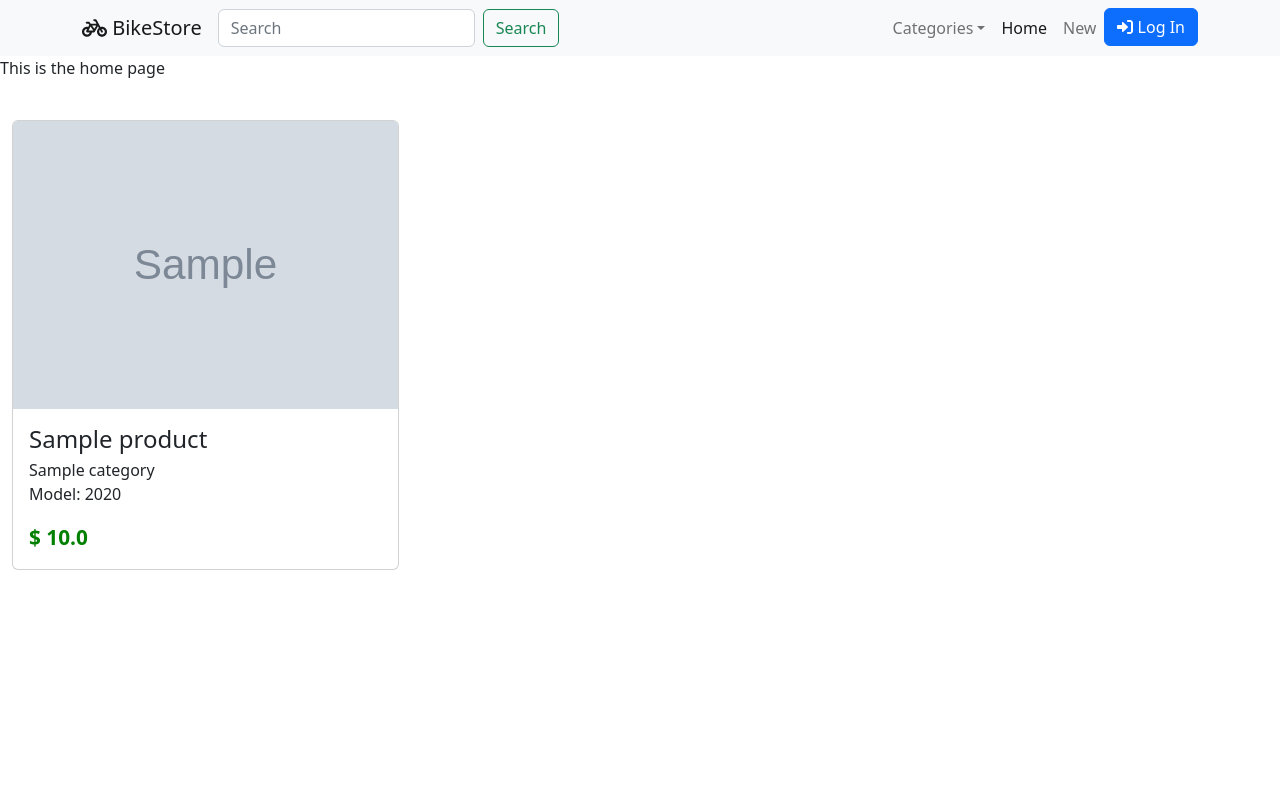
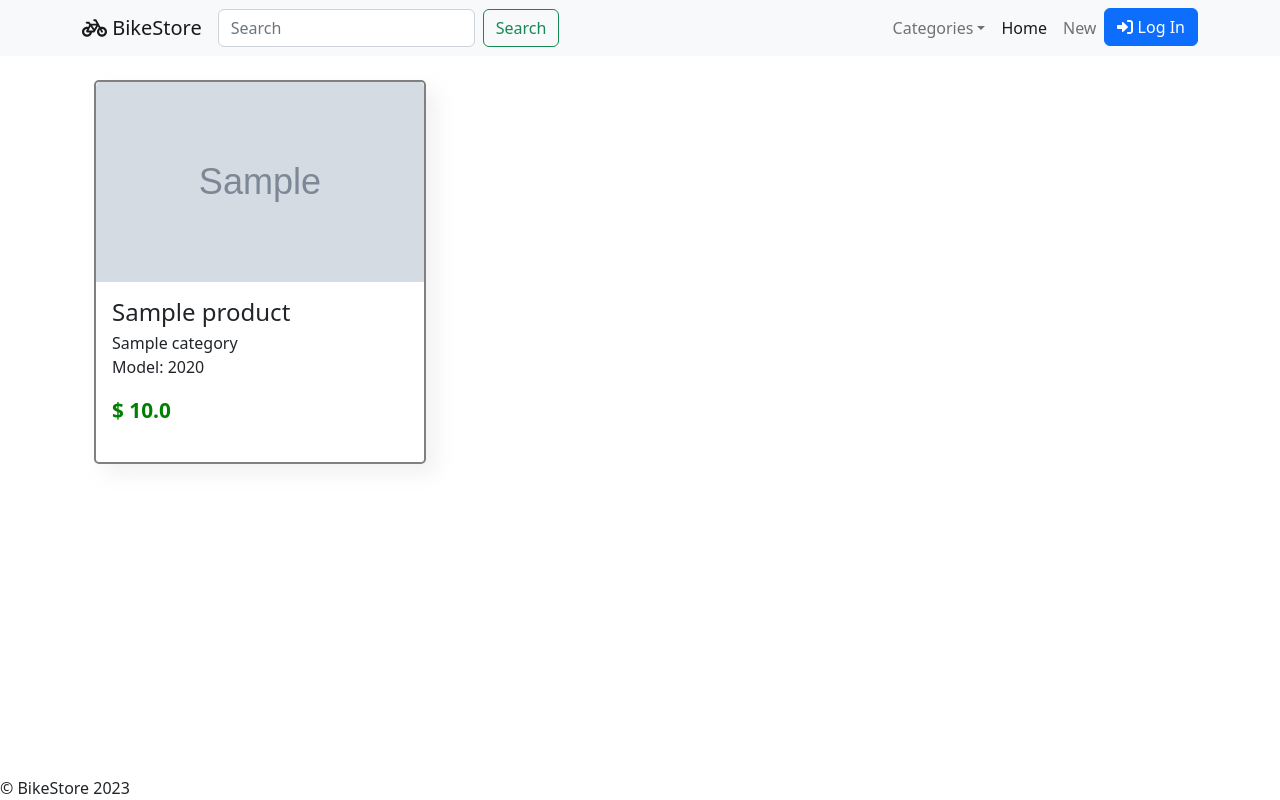
Before and after one commit to AugustP748/BikeStoreDjango, a Django app: page / in a window 1280 px wide. Run offline with Django 4.2, Linux system fonts and the light colour scheme; tables that the repository leaves empty hold one stand-in row (values such as "Sample post"); grey boxes marked "Sample" are stand-in pictures; some libraries are stand-ins or nearby versions.

Commit message:
image in product cards, syle cards

```diff
--- a/StoreWeb/Main/static/css/style.css
+++ b/StoreWeb/Main/static/css/style.css
@@ -0,0 +1,29 @@
+
+body{
+    display: grid;
+    min-height: 100vh;
+    grid-template-rows: auto 1fr auto;
+}
+
+.card-products{
+    border:2px solid gray;
+    border-radius: 5px;
+    box-shadow: 10px 10px 20px rgba(170, 170, 170, 0.16);
+    cursor: pointer;
+    transition: all 0.3s;
+}
+
+.card-products:hover{
+    transform: scale(1.05);
+}
+
+.card-products .card-body{
+    height: 180px;
+    width: auto;
+}
+
+.price-product{
+    color:green;
+    font-weight: bold;
+    font-size:1.3rem;
+}
--- a/StoreWeb/Main/templates/base/base.html
+++ b/StoreWeb/Main/templates/base/base.html
@@ -22,12 +22,15 @@
 
   </header>
   <main>
-    {% block content %}
+    <div class="container">
+        {% block content %}
 
-    {% endblock %}
+        {% endblock %}
+    </div>
   </main>
   <footer>
     <!-- place footer here -->
+    &copy BikeStore 2023
   </footer>
   <!-- Bootstrap JavaScript Libraries -->
   <script src="https://cdn.jsdelivr.net/npm/@popperjs/core@2.11.6/dist/umd/popper.min.js"
--- a/StoreWeb/Main/templates/home.html
+++ b/StoreWeb/Main/templates/home.html
@@ -4,19 +4,19 @@
 
 {% block content %}
 
-    <p>This is the home page</p>
     <section id="product_section">
         <div class="row">
             {% if list_products %}
                 {% for prod in list_products %}
                 <div class="col-md-4 p-4">
-                    <div class="card">
-                        <img class="card-img-top" src="{{prod.images_product.url}}" alt="Title">
+                    <div class="card card-products">
+                        <img class="card-img-top" src="{{prod.images_product.url}}" alt="Product image"
+                        style="width: auto; height: 200px;">
                         <div class="card-body">
                             <h4 class="card-title">{{prod.name_product}}</h4>
                             <p class="card-subtitle">{{prod.category}}</p>
                             <p class="card-text">Model: {{prod.model_year}}</p>
-                            <p class="card-text" style="color:green; font-weight: bold; font-size:1.3rem;">
+                            <p class="card-text price-product">
                                 $ {{prod.price}}</p>
                         </div>
                     </div>
--- a/StoreWeb/Main/urls.py
+++ b/StoreWeb/Main/urls.py
@@ -1,8 +1,10 @@
 
 from django.urls import path
 from . import views
+from django.conf.urls.static import static
+from django.conf import settings
 
 app_name="Main"
 urlpatterns = [
     path('',views.home,name='home'),
-]
+] + static(settings.MEDIA_URL, document_root=settings.MEDIA_ROOT)
```
Also changed, not shown: StoreWeb/Login/templates/registration/login.html (+18 -0 lines).
